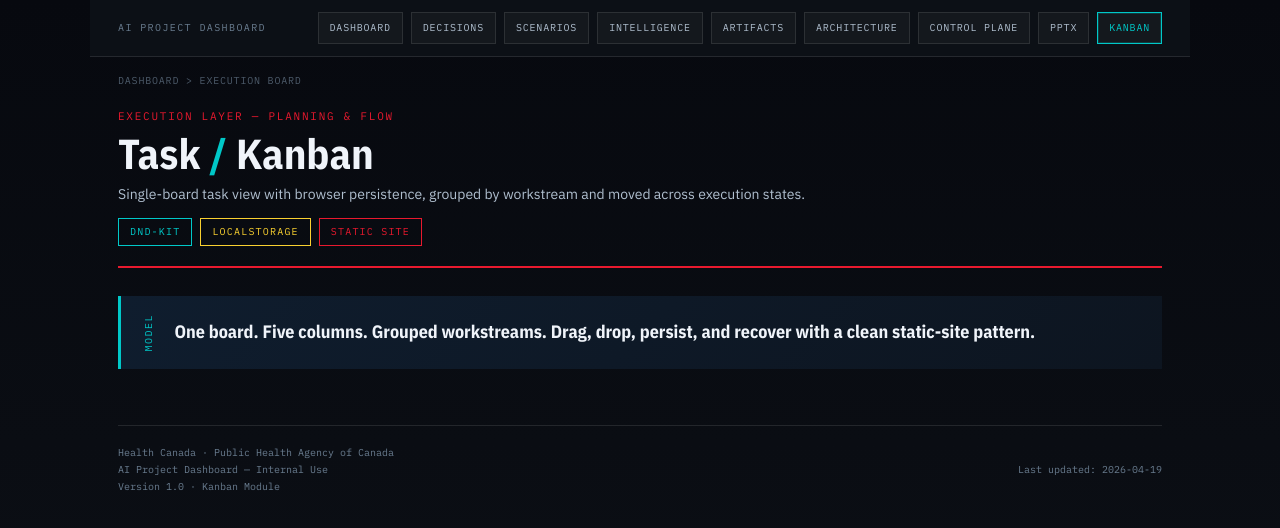
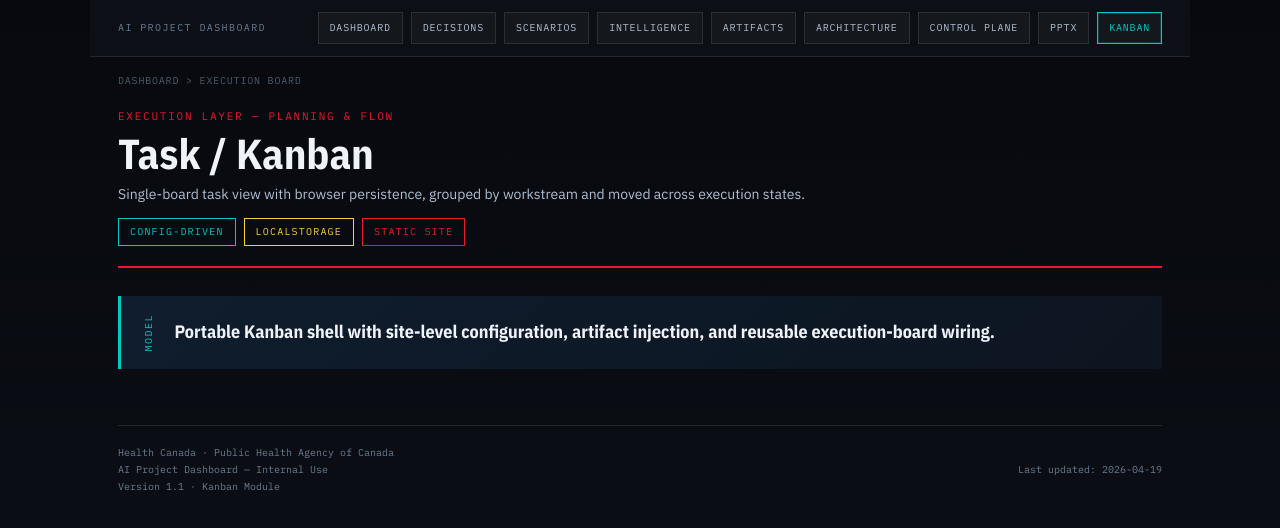
Before and after one commit to jjuniper-dev/status-site, a plain HTML site: page kanban.html in a window 1280 px wide. Drawn offline with nearby package versions, Linux system fonts and the light colour scheme.

Commit message:
Refactor Kanban page to config-driven shell

```diff
--- a/kanban.html
+++ b/kanban.html
@@ -29,10 +29,10 @@
 
   <div class="header">
     <div class="header-eyebrow">Execution Layer — Planning &amp; Flow</div>
-    <div class="header-title">Task <span>/</span> Kanban</div>
-    <div class="header-sub">Single-board task view with browser persistence, grouped by workstream and moved across execution states.</div>
+    <div class="header-title" id="kanban-board-title">Task <span>/</span> Kanban</div>
+    <div class="header-sub" id="kanban-board-subtitle">Single-board task view with browser persistence, grouped by workstream and moved across execution states.</div>
     <div class="badges">
-      <div class="badge badge-teal">dnd-kit</div>
+      <div class="badge badge-teal">Config-Driven</div>
       <div class="badge badge-gold">LocalStorage</div>
       <div class="badge badge-red">Static Site</div>
     </div>
@@ -40,7 +40,7 @@
 
   <div class="positioning">
     <div class="positioning-label">Model</div>
-    <div class="positioning-text">One board. Five columns. Grouped workstreams. Drag, drop, persist, and recover with a clean static-site pattern.</div>
+    <div class="positioning-text">Portable Kanban shell with site-level configuration, artifact injection, and reusable execution-board wiring.</div>
   </div>
 
   <div id="kanban-root"></div>
@@ -49,7 +49,7 @@
     <div class="footer-left">
       Health Canada · Public Health Agency of Canada<br>
       AI Project Dashboard — Internal Use<br>
-      <span id="version">Version 1.0 · Kanban Module</span>
+      <span id="version">Version 1.1 · Kanban Module</span>
     </div>
     <div class="footer-right">
       <span id="last-updated">Last updated: 2026-04-19</span>
@@ -57,7 +57,22 @@
   </div>
 </div>
 
+<script src="kanban-config.js"></script>
 <script src="kanban-data.js"></script>
+<script>
+  (function () {
+    const cfg = window.KANBAN_CONFIG || {};
+    const titleEl = document.getElementById('kanban-board-title');
+    const subtitleEl = document.getElementById('kanban-board-subtitle');
+
+    if (cfg.boardTitle && titleEl) {
+      titleEl.innerHTML = cfg.boardTitle;
+    }
+    if (cfg.boardSubtitle && subtitleEl) {
+      subtitleEl.textContent = cfg.boardSubtitle;
+    }
+  })();
+</script>
 <script type="module" src="kanban.js"></script>
 </body>
 </html>
```
